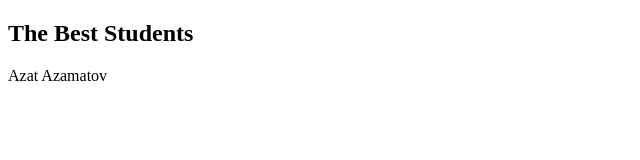
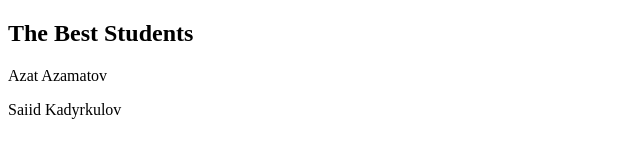
Before and after one commit to Azake02/myHomeWork, a plain HTML site: page index.html in a window 1280 px wide. Shown: the whole page, without its empty margins (0-640 px from the left). Drawn offline with Linux system fonts and the light colour scheme.

Commit message:
Added Saiid

```diff
--- a/index.html
+++ b/index.html
@@ -9,5 +9,6 @@
   <body>
     <h2>The Best Students</h2>
     <p>Azat Azamatov</p>
+    <p>Saiid Kadyrkulov</p>
   </body>
 </html>
```
